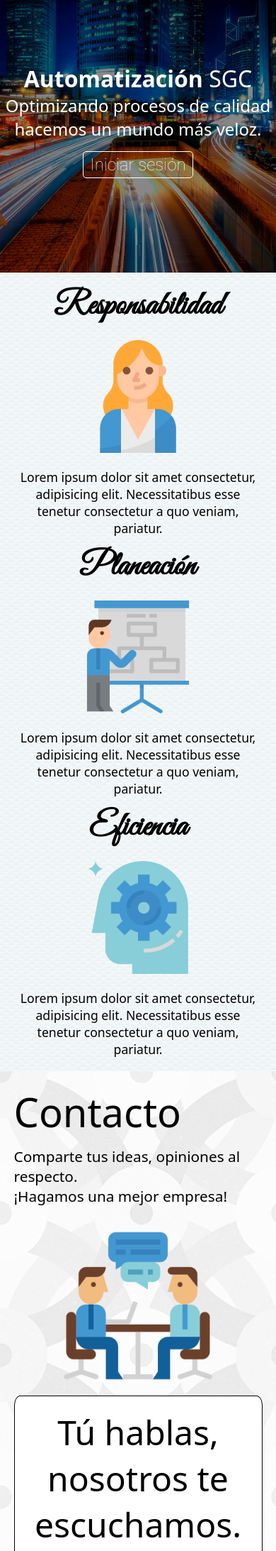
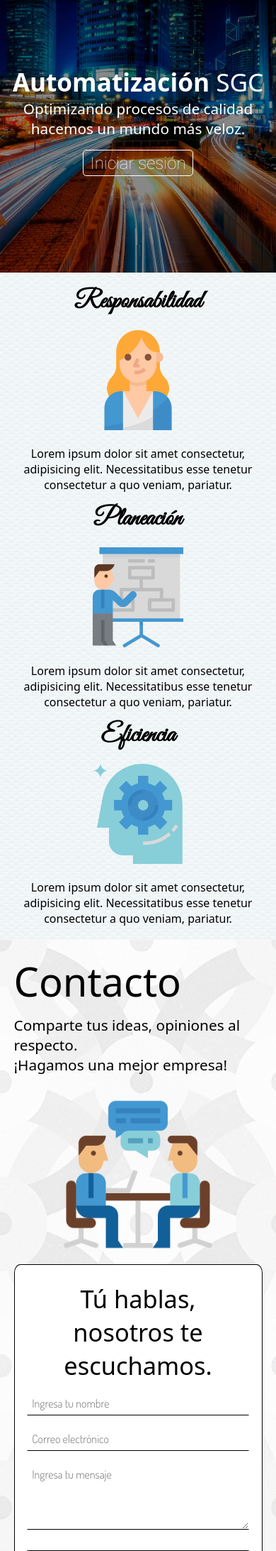
Before and after one commit to teamzz111/SGC_RGM, a PHP site: page / in a window 390 px wide. Shown: the part 84-2269 px from the top of the page at 71% size. Run offline with PHP 8.4, Linux system fonts and the light colour scheme; some web fonts are replaced.

Commit message:
Responsive web design has been improved.
For 720p resolutions.

```diff
--- a/css/css-home/style.css
+++ b/css/css-home/style.css
@@ -475,4 +475,30 @@ RESPONSIVE WEB DESIGN
     height: 100vh;
   }
 }
+
+@media screen and (max-width: 1400px) {
+  header .normal ul .der li a {
+    font-size: 1.3em;
+  }
+  main .cont .contenedor h1 {
+    font-size: 2.2em;
+  }
+  main .cont .contenedor h2 {
+    font-size: 1.3em;
+  }
+  section#acerca .contenedor .padre .cont h2 {
+    font-size: 2.2em;
+  }
+  section#acerca .contenedor .padre .cont img {
+    width: 40%;
+  }
+  section#acerca .contenedor .padre .cont span {
+    font-size: 1em;
+  }
+  section#contacto .contenedor .padre .cont h2 {
+    font-size: 2.15em;
+    margin-top: 2%;
+    margin-bottom: 2%;
+  }
+}
 /*# sourceMappingURL=style.css.map */
--- a/css/css-home/style.scss
+++ b/css/css-home/style.scss
@@ -478,3 +478,64 @@ RESPONSIVE WEB DESIGN
     height: 100vh;
   }
 }
+
+@media screen and (max-width: 1400px){
+  header{
+    .normal{
+      ul{
+        .der{
+          li{
+            a{
+              font-size: 1.3em;
+            }
+          }
+        }
+      }
+    }
+  }
+
+  main{
+    .cont{
+      .contenedor{
+        h1{
+          font-size: 2.2em;
+        }
+        h2{
+          font-size: 1.3em;
+        }
+      }
+    }
+  }
+
+  section#acerca{
+    .contenedor{
+      .padre{
+        .cont{
+          h2{
+            font-size: 2.2em;
+          }
+          img{
+            width: 40%;
+          }
+          span{
+            font-size: 1em;
+          }
+        }
+      }
+    }
+  }
+
+  section#contacto{
+    .contenedor{
+      .padre{
+        .cont{
+          h2{
+            font-size: 2.15em;
+            margin-top: 2%;
+            margin-bottom: 2%;
+          }
+        }
+      }
+    }
+  }
+}
--- a/js/animations.js
+++ b/js/animations.js
@@ -1,6 +1,7 @@
 $(document).ready(function(){
 
     $lateral = 0;
+
 
     $('#lat').click(function(){
 
```
Also changed, not shown: 1 other file.
